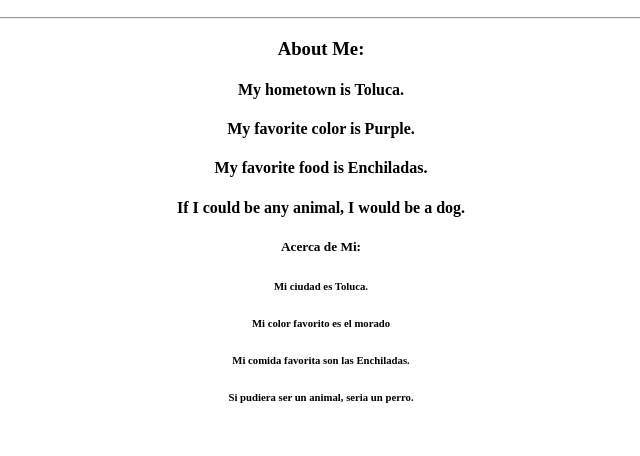
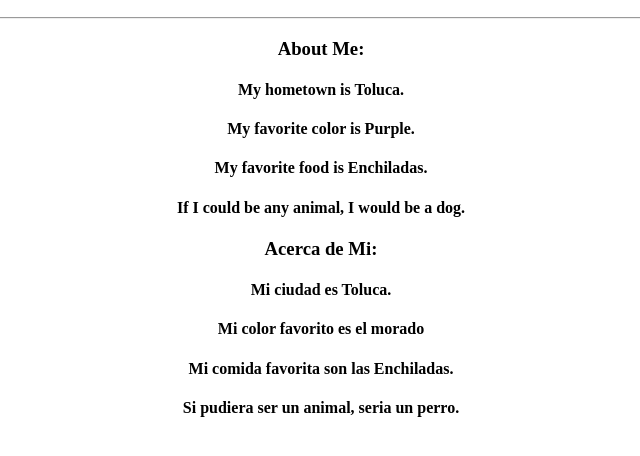
Before and after one commit to icarhdez/my-first-repo, a plain HTML site: page index.html in a window 1280 px wide. Shown: the part 110-566 px from the top of the page, without its empty margins (319-959 px from the left). Drawn offline with Linux system fonts and the light colour scheme.

Commit message:
edit letter size

```diff
--- a/index.html
+++ b/index.html
@@ -15,11 +15,11 @@
                     <h4>My favorite color is Purple.</h4>
                     <h4>My favorite food is Enchiladas.</h4>
                     <h4>If I could be any animal, I would be a dog.</h4>
-                <h5>Acerca de Mi:</h5>
-                    <h6>Mi ciudad es Toluca.</h6>
-                    <h6>Mi color favorito es el morado</h6>
-                    <h6>Mi comida favorita son las Enchiladas.</h6>
-                    <h6>Si pudiera ser un animal, seria un perro.</h6>
+                <h3>Acerca de Mi:</h3>
+                    <h4>Mi ciudad es Toluca.</h4>
+                    <h4>Mi color favorito es el morado</h4>
+                    <h4>Mi comida favorita son las Enchiladas.</h4>
+                    <h4>Si pudiera ser un animal, seria un perro.</h4>
             </div>
           </body>
         </html>
```
